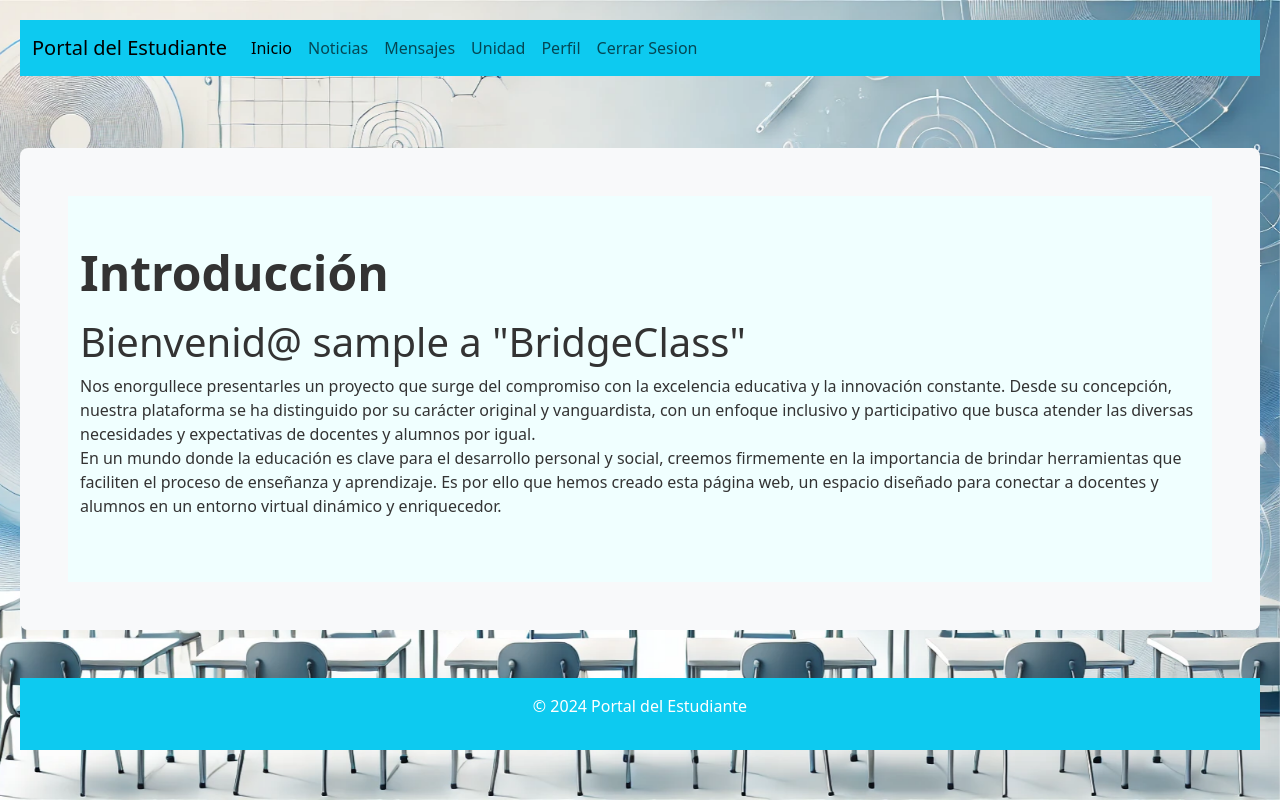
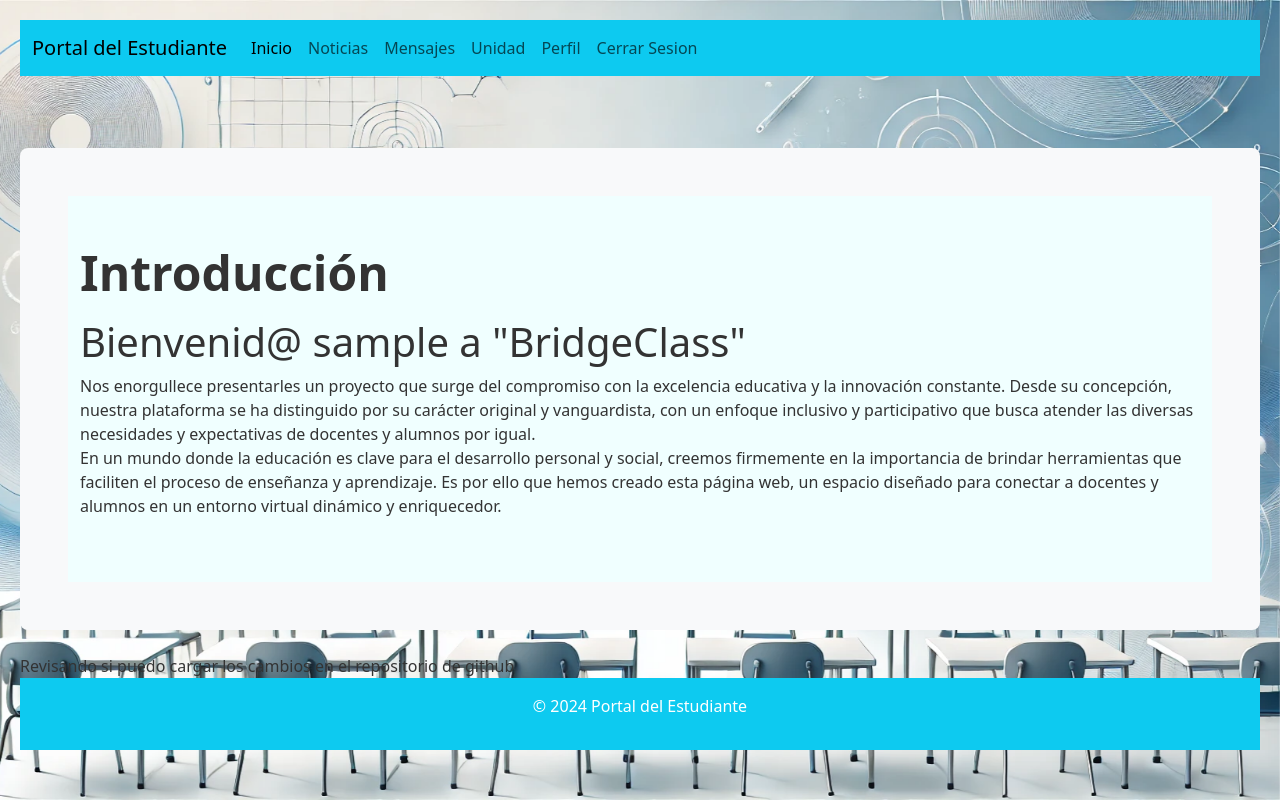
Before and after one commit to jmisoardi/Proyecto_tesis, a PHP site: page /Proyecto_tesis/secciones/alumno/ in a window 1280 px wide. Run offline with PHP 8.4, Linux system fonts and the light colour scheme; the visitor is signed in with stand-in values (Sample User, id 1).

Commit message:
revisando si acepta cambios en el repositorio

```diff
--- a/secciones/alumno/index.php
+++ b/secciones/alumno/index.php
@@ -20,7 +20,7 @@
                     </button> -->
                 </div>
     </div>
-
+    Revisando si puedo cargar los cambios en el repositorio de github
     <!-- <div class="container mt-5 "style="background-color:azure">
 
         <h1>Bienvenido al Portal del Estudiante</h1>
```
